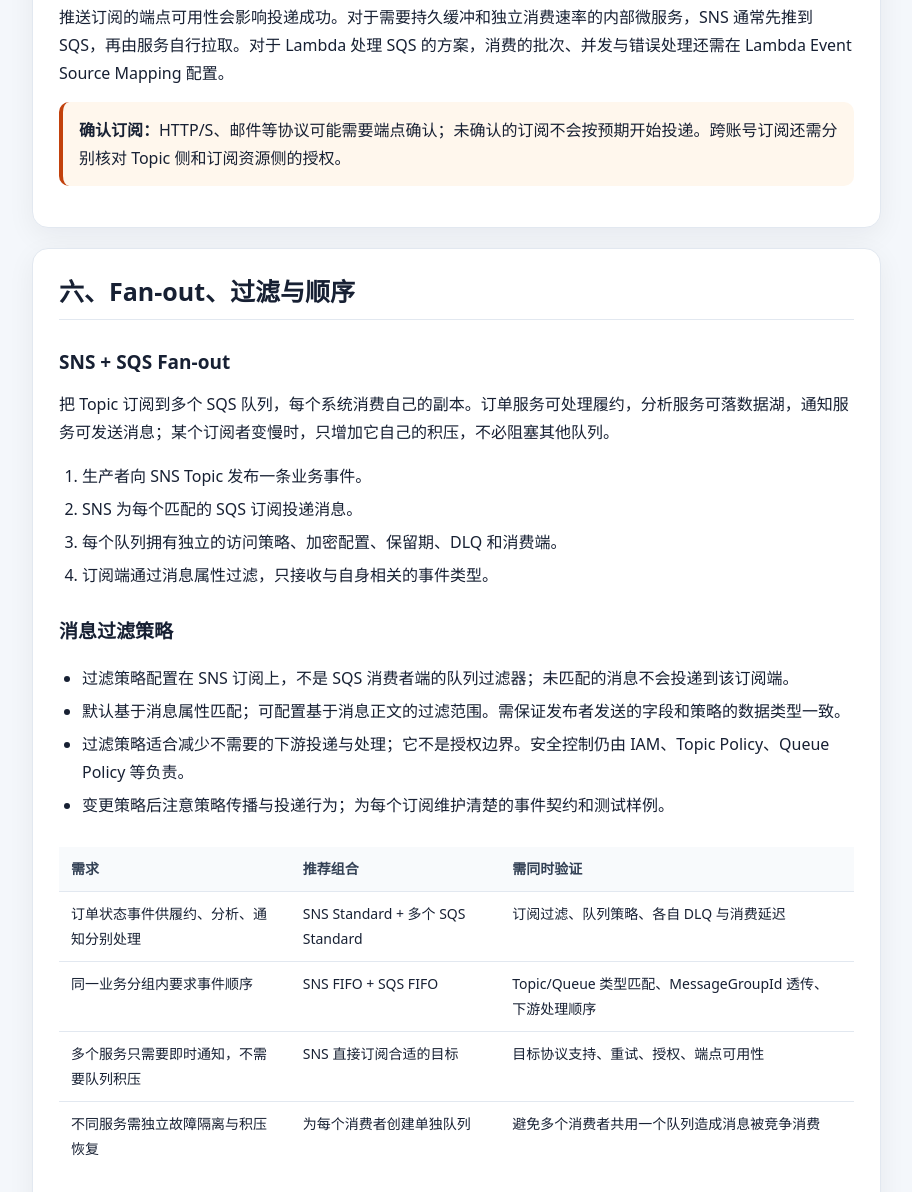
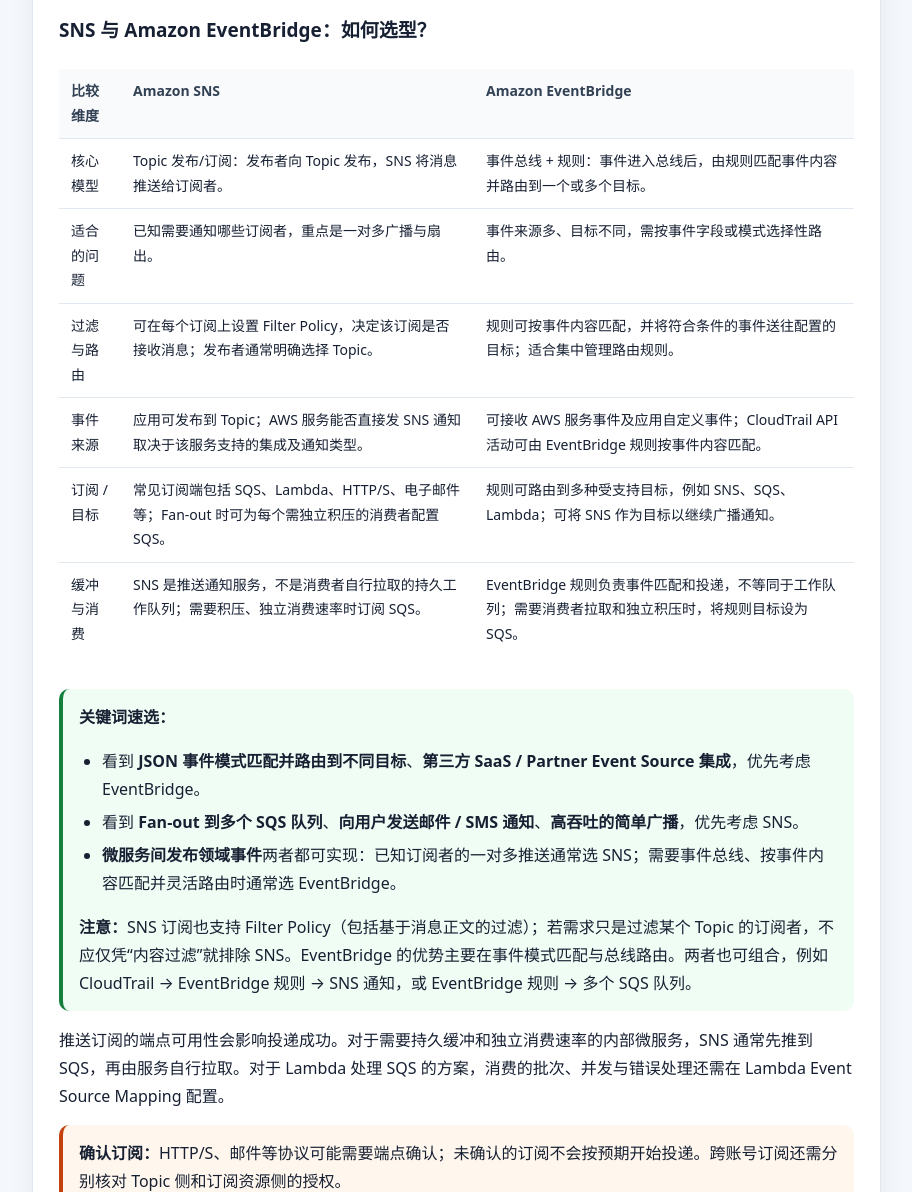
Before and after one commit to binglingshuang/AWS-SAP-C02, a plain HTML site: page application-integration/sqs-sns.html in a window 1280 px wide. Shown: the part 5621-6813 px from the top of the page, without its empty margins (319-1231 px from the left). Drawn offline with Linux system fonts and the light colour scheme.

Commit message:
sns eventbridge

```diff
--- a/application-integration/sqs-sns.html
+++ b/application-integration/sqs-sns.html
@@ -234,6 +234,24 @@ footer{text-align:center;color:var(--muted);padding:0 0 36px;font-size:13px}
 <tr><td>Amazon DynamoDB</td><td>不可以直接配置</td><td>表的原生变更捕获通过 DynamoDB Streams 提供，不支持将 SNS Topic 直接设为表事件通知目标。可使用 DynamoDB Streams → Lambda → SNS，或通过 EventBridge Pipes 将 Stream 事件路由到 SNS。</td></tr>
 </tbody></table></div>
 <div class="callout orange"><b>考试辨析：</b>若题目要求 DynamoDB 表内项目变更通知，不能只在表上填写 SNS Topic；必须增加 Streams 与处理/路由组件。若要求对 CloudTrail 的具体 API 事件做内容匹配，优先使用 EventBridge 规则，而不是把 Trail 的 SNS 日志投递通知当作等价功能。</div>
+<h3>SNS 与 Amazon EventBridge：如何选型？</h3>
+<div class="table-wrap"><table>
+<thead><tr><th>比较维度</th><th>Amazon SNS</th><th>Amazon EventBridge</th></tr></thead>
+<tbody>
+<tr><td>核心模型</td><td>Topic 发布/订阅：发布者向 Topic 发布，SNS 将消息推送给订阅者。</td><td>事件总线 + 规则：事件进入总线后，由规则匹配事件内容并路由到一个或多个目标。</td></tr>
+<tr><td>适合的问题</td><td>已知需要通知哪些订阅者，重点是一对多广播与扇出。</td><td>事件来源多、目标不同，需按事件字段或模式选择性路由。</td></tr>
+<tr><td>过滤与路由</td><td>可在每个订阅上设置 Filter Policy，决定该订阅是否接收消息；发布者通常明确选择 Topic。</td><td>规则可按事件内容匹配，并将符合条件的事件送往配置的目标；适合集中管理路由规则。</td></tr>
+<tr><td>事件来源</td><td>应用可发布到 Topic；AWS 服务能否直接发 SNS 通知取决于该服务支持的集成及通知类型。</td><td>可接收 AWS 服务事件及应用自定义事件；CloudTrail API 活动可由 EventBridge 规则按事件内容匹配。</td></tr>
+<tr><td>订阅 / 目标</td><td>常见订阅端包括 SQS、Lambda、HTTP/S、电子邮件等；Fan-out 时可为每个需独立积压的消费者配置 SQS。</td><td>规则可路由到多种受支持目标，例如 SNS、SQS、Lambda；可将 SNS 作为目标以继续广播通知。</td></tr>
+<tr><td>缓冲与消费</td><td>SNS 是推送通知服务，不是消费者自行拉取的持久工作队列；需要积压、独立消费速率时订阅 SQS。</td><td>EventBridge 规则负责事件匹配和投递，不等同于工作队列；需要消费者拉取和独立积压时，将规则目标设为 SQS。</td></tr>
+</tbody></table></div>
+<div class="callout green"><b>关键词速选：</b>
+<ul>
+<li>看到 <b>JSON 事件模式匹配并路由到不同目标</b>、<b>第三方 SaaS / Partner Event Source 集成</b>，优先考虑 EventBridge。</li>
+<li>看到 <b>Fan-out 到多个 SQS 队列</b>、<b>向用户发送邮件 / SMS 通知</b>、<b>高吞吐的简单广播</b>，优先考虑 SNS。</li>
+<li><b>微服务间发布领域事件</b>两者都可实现：已知订阅者的一对多推送通常选 SNS；需要事件总线、按事件内容匹配并灵活路由时通常选 EventBridge。</li>
+</ul>
+<b>注意：</b>SNS 订阅也支持 Filter Policy（包括基于消息正文的过滤）；若需求只是过滤某个 Topic 的订阅者，不应仅凭“内容过滤”就排除 SNS。EventBridge 的优势主要在事件模式匹配与总线路由。两者也可组合，例如 CloudTrail → EventBridge 规则 → SNS 通知，或 EventBridge 规则 → 多个 SQS 队列。</div>
 <p>推送订阅的端点可用性会影响投递成功。对于需要持久缓冲和独立消费速率的内部微服务，SNS 通常先推到 SQS，再由服务自行拉取。对于 Lambda 处理 SQS 的方案，消费的批次、并发与错误处理还需在 Lambda Event Source Mapping 配置。</p>
 <div class="callout orange"><b>确认订阅：</b>HTTP/S、邮件等协议可能需要端点确认；未确认的订阅不会按预期开始投递。跨账号订阅还需分别核对 Topic 侧和订阅资源侧的授权。</div>
 </section>
@@ -467,6 +485,7 @@ footer{text-align:center;color:var(--muted);padding:0 0 36px;font-size:13px}
 <li><a href="https://docs.aws.amazon.com/AmazonCloudWatch/latest/monitoring/AlarmThatSendsEmail.html" target="_blank" rel="noopener">CloudWatch 告警的 SNS 通知动作</a></li>
 <li><a href="https://docs.aws.amazon.com/amazondynamodb/latest/developerguide/Streams.html" target="_blank" rel="noopener">DynamoDB Streams</a></li>
 <li><a href="https://docs.aws.amazon.com/eventbridge/latest/userguide/eb-pipes.html" target="_blank" rel="noopener">Amazon EventBridge Pipes</a></li>
+<li><a href="https://docs.aws.amazon.com/eventbridge/latest/userguide/eb-what-is.html" target="_blank" rel="noopener">Amazon EventBridge 事件总线与规则</a></li>
 </ul>
 <div class="callout orange"><b>备考提醒：</b>本文是非官方复习提纲，不代表 AWS 认证题库或考试原题。服务配额、协议支持、FIFO 吞吐和加密能力可能更新，请以 AWS 官方文档及当前 SAP-C02 考试指南为准。</div>
 </section>
```
